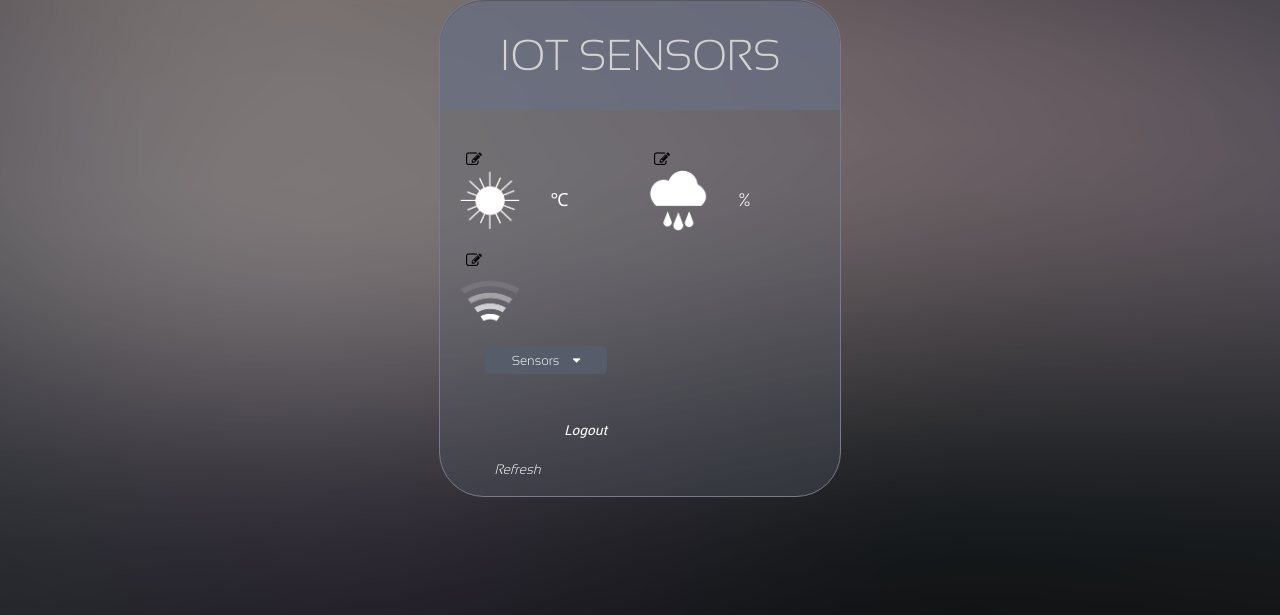
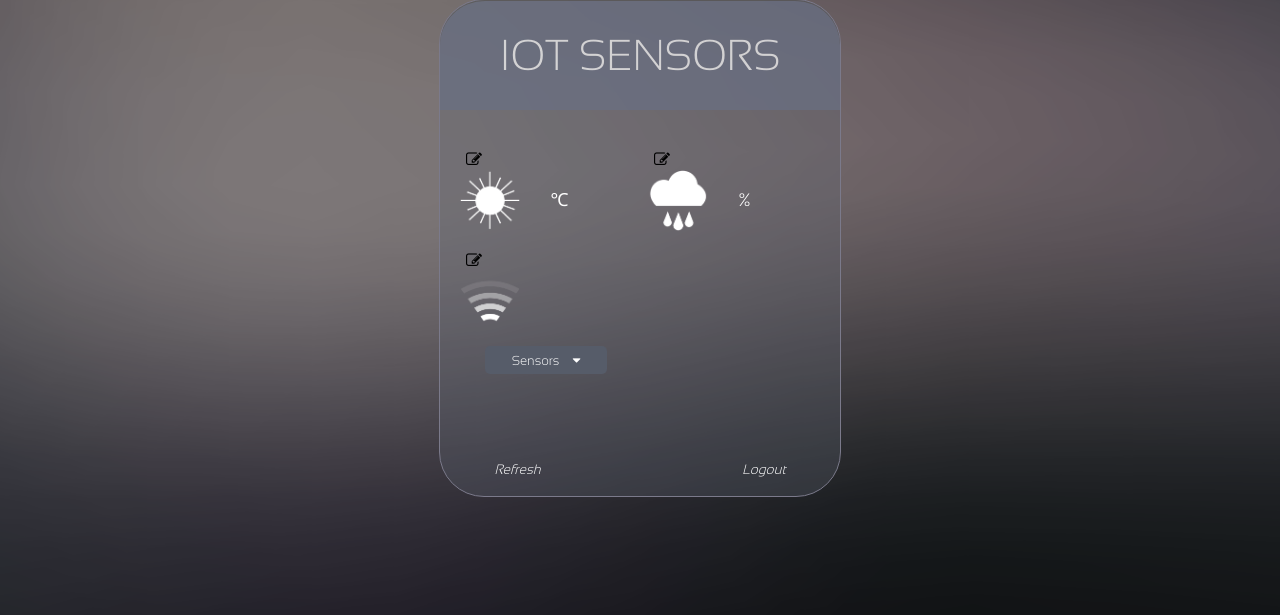
Before and after one commit to MariusParasca/cloud-project-iot-mapa, a Node server app: page /sensors in a window 1280 px wide. Shown: the part 33-648 px from the top of the page. Run offline with Node 20, Linux system fonts and the light colour scheme; a user stored in the database is signed in; some libraries are stand-ins or nearby versions.

Commit message:
buttons placed correctly

```diff
--- a/public/stylesheets/style.css
+++ b/public/stylesheets/style.css
@@ -198,15 +198,6 @@ img {
   margin-left: 0.25em;
 }
 
-.log-out {
-  position: absolute;
-  bottom: 0;
-  width: 100%;
-  text-align: center;
-  font-family: 'Roboto';
-  margin-bottom: 1.75em;
-}
-
 .bottombtns {
   position: absolute;
   bottom: 0;
```
